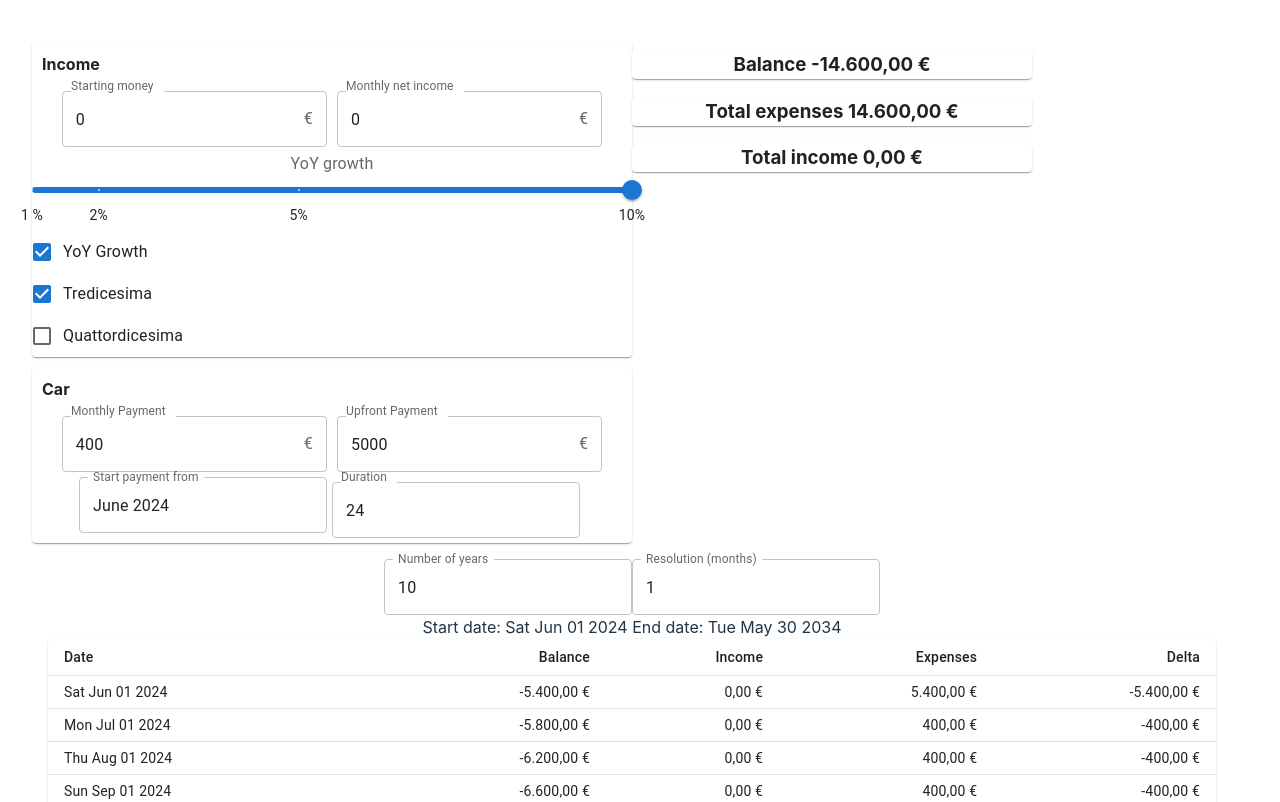
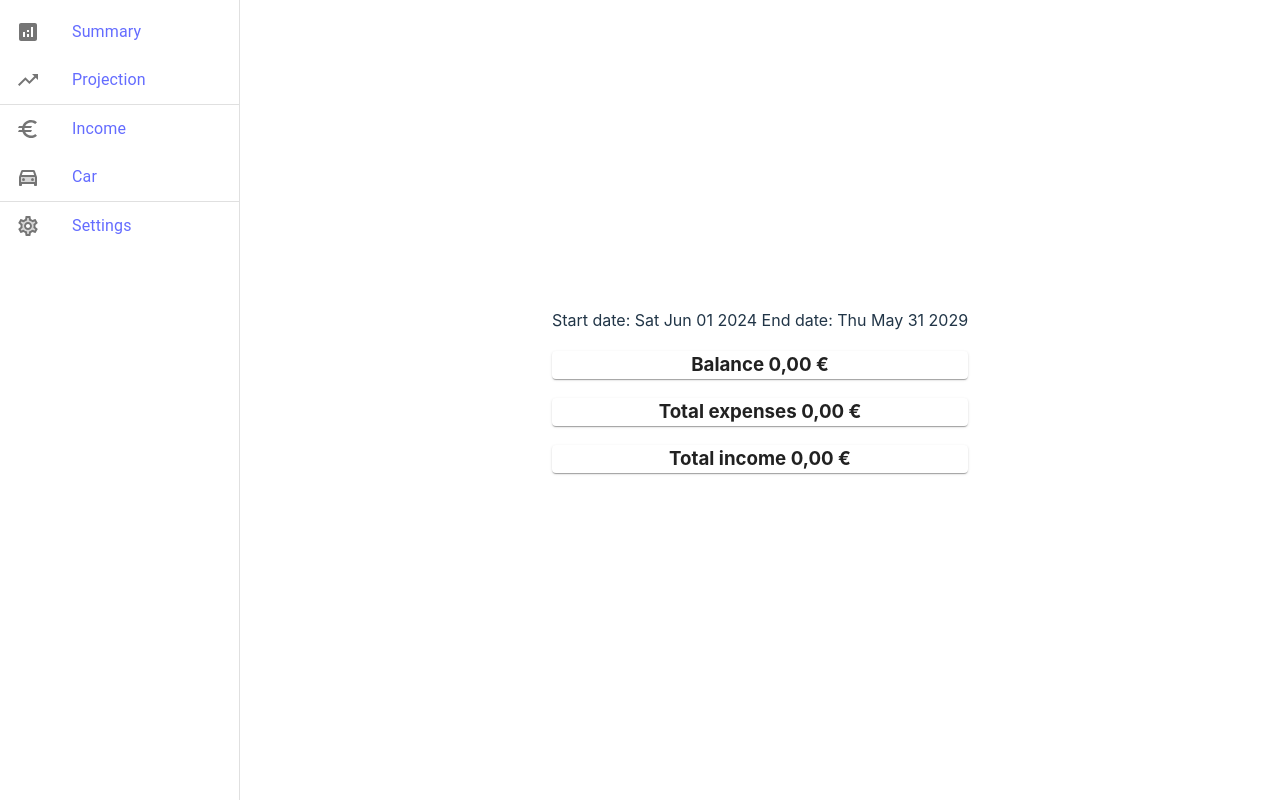
Before and after one commit to giovannibaratta/when-will-i-go-broke, a React (Vite) app: page / in a window 1280 px wide. Shown: the top 802 px of the page. Built offline with nearby package versions, Linux system fonts and the light colour scheme.

Commit message:
Add React router, refactor layout to use a drawer, move settings into dedicated component
Signed-off-by: Giovanni Baratta <bargiovi@hotmail.it>

```diff
--- a/package.json
+++ b/package.json
@@ -21,6 +21,7 @@
     "react": "^18.2.0",
     "react-dom": "^18.2.0",
     "react-redux": "^9.1.2",
+    "react-router-dom": "^6.23.1",
     "redux": "^5.0.1"
   },
   "devDependencies": {
--- a/src/App.tsx
+++ b/src/App.tsx
@@ -1,43 +1,47 @@
 import "./App.css"
 import {CarComponent} from "./components/CarComponent.tsx"
 import {CostsProjectionComponent, Report} from "./components/CostsProjectionComponent.tsx"
-import {Grid, TextField} from "@mui/material"
-import React, {useState} from "react"
+import {
+  Box,
+  Container,
+  Divider,
+  Drawer,
+  List,
+  ListItem,
+  ListItemButton,
+  ListItemIcon,
+  ListItemText
+} from "@mui/material"
 import {useAppSelector} from "./state/store.ts"
 import {getFirstDayOfNextMonthsFrom} from "./utils/date.ts"
 import {buildCarExpensesCalculator} from "./model/car.ts"
 import {SummaryComponent} from "./components/SummaryComponent.tsx"
 import {IncomeComponent} from "./components/IncomeComponent.tsx"
 import {buildIncomeCalculator, GrowthOptions} from "./model/income.ts"
+import EuroTwoToneIcon from "@mui/icons-material/EuroTwoTone"
+import DirectionsCarFilledTwoToneIcon from "@mui/icons-material/DirectionsCarFilledTwoTone"
+import TrendingUpTwoToneIcon from "@mui/icons-material/TrendingUpTwoTone"
+import {BrowserRouter, Link, Route, Routes} from "react-router-dom"
+import AnalyticsIcon from "@mui/icons-material/Analytics"
+import SettingsTwoToneIcon from "@mui/icons-material/SettingsTwoTone"
+import {SettingsComponent} from "./components/SettingsComponent.tsx"
 
-const SIMULATION_LENGTH_IN_YEARS = 10
-const SIMULATION_RESOLUTION_IN_MONTHS = 1
 const ONE_YEAR_IN_MS = 1 * 1000 * 60 * 60 * 24 * 365
 
+const DRAWER_WIDTH = 240
+
 function App() {
-  const [simulationLengthInYears, setSimulationLengthInYears] = useState(SIMULATION_LENGTH_IN_YEARS)
-  const [simulationResolutionInMonths, setSimulationResolutionInMonth] = useState(SIMULATION_RESOLUTION_IN_MONTHS)
+  const settingsState = useAppSelector(state => state.settings)
   const carState = useAppSelector(state => state.car)
   const incomeState = useAppSelector(state => state.income)
 
-  const simulationLengthOnChange = (event: React.ChangeEvent<HTMLInputElement>) => {
-    const value = event.target.value
-    const parsedValue = parseFloat(value)
-    setSimulationLengthInYears(parsedValue)
-  }
-
-  const simulationResolutionOnChange = (event: React.ChangeEvent<HTMLInputElement>) => {
-    const value = event.target.value
-    const parsedValue = parseFloat(value)
-    setSimulationResolutionInMonth(parsedValue)
-  }
 
   const records: Report[] = []
 
   const now = new Date(Date.now())
   const simulationStartDate = getFirstDayOfNextMonthsFrom(now, 1)
   let simulationCurrentDate = simulationStartDate
-  const simulationEndingDate = new Date(simulationStartDate.getTime() + (ONE_YEAR_IN_MS * simulationLengthInYears))
+  const simulationEndingDate = new Date(simulationStartDate.getTime() + (ONE_YEAR_IN_MS * settingsState.yearsOfSimulation))
 
   const carExpensesCalculator = buildCarExpensesCalculator({
     type: "CarMonthlyRateAndUpfront",
@@ -79,30 +83,95 @@ function App() {
     }
 
     records.push(record)
-    simulationCurrentDate = getFirstDayOfNextMonthsFrom(simulationCurrentDate, simulationResolutionInMonths)
+    simulationCurrentDate = getFirstDayOfNextMonthsFrom(simulationCurrentDate, settingsState.resolutionInMonths)
   }
 
   return (
-    <>
-      <Grid container spacing={2} padding={2}>
-        <Grid xs={6}>
-          <IncomeComponent />
-          <CarComponent disabled={false} />
+    <BrowserRouter>
+      <Box sx={{display: "flex"}}>
+        <Drawer
+          sx={{
+            width: DRAWER_WIDTH,
+            flexShrink: 0,
+            "& .MuiDrawer-paper": {
+              width: DRAWER_WIDTH,
+              boxSizing: "border-box"
+            }
+          }}
+          variant="permanent"
+          anchor="left"
+        >
+          <List>
+            <ListItem key={"Summary"} disablePadding>
+              <Link to="/">
+                <ListItemButton>
+                  <ListItemIcon>
+                    <AnalyticsIcon />
+                  </ListItemIcon>
+                  <ListItemText primary={"Summary"} />
+                </ListItemButton>
+              </Link>
+            </ListItem>
+            <ListItem key={"Projection"} disablePadding>
+              <Link to="/projection">
+                <ListItemButton>
+                  <ListItemIcon>
+                    <TrendingUpTwoToneIcon />
+                  </ListItemIcon>
+                  <ListItemText primary={"Projection"} />
+                </ListItemButton>
+              </Link>
+            </ListItem>
+            <Divider />
+            <ListItem key={"Income"} disablePadding>
+              <Link to="/income">
+                <ListItemButton>
+                  <ListItemIcon>
+                    <EuroTwoToneIcon />
+                  </ListItemIcon>
+                  <ListItemText primary={"Income"} />
+                </ListItemButton>
+              </Link>
+            </ListItem>
+            <ListItem key={"Car"} disablePadding>
+              <Link to="/car">
+                <ListItemButton>
+                  <ListItemIcon>
+                    <DirectionsCarFilledTwoToneIcon />
+                  </ListItemIcon>
+                  <ListItemText primary={"Car"} />
+                </ListItemButton>
+              </Link>
+            </ListItem>
+            <Divider />
+            <ListItem key={"Settings"} disablePadding>
+              <Link to="/settings">
+                <ListItemButton>
+                  <ListItemIcon>
+                    <SettingsTwoToneIcon />
+                  </ListItemIcon>
+                  <ListItemText primary={"Settings"} />
+                </ListItemButton>
+              </Link>
+            </ListItem>
 
-        </Grid>
-        <Grid xs={4}>
-          <SummaryComponent records={records} />
-        </Grid>
-        <Grid xs={12} padding={2}>
-          <TextField label={"Number of years"} defaultValue={simulationLengthInYears} type={"number"}
-                     onChange={simulationLengthOnChange} />
-          <TextField label={"Resolution (months)"} defaultValue={simulationResolutionInMonths} type={"number"}
-                     onChange={simulationResolutionOnChange} />
-          <div>Start date: {simulationStartDate.toDateString()} End date: {simulationEndingDate.toDateString()}</div>
-          <CostsProjectionComponent data={records} />
-        </Grid>
-      </Grid>
-    </>
+          </List>
+        </Drawer>
+
+        <Container maxWidth="xl">
+
+          <Routes>
+            <Route path="/" element={<SummaryComponent simulationStartDate={simulationStartDate}
+                                                       simulationEndingDate={simulationEndingDate}
+                                                       records={records} />} />
+            <Route path="/projection" element={<CostsProjectionComponent data={records} />} />
+            <Route path="/income" element={<IncomeComponent />} />
+            <Route path="/car" element={<CarComponent disabled={false} />} />
+            <Route path="/settings" element={<SettingsComponent />} />
+          </Routes>
+        </Container>
+      </Box>
+    </BrowserRouter>
   )
 }
 
--- a/src/components/SummaryComponent.tsx
+++ b/src/components/SummaryComponent.tsx
@@ -4,12 +4,14 @@ import React from "react"
 import {formatNumberToEuro} from "../utils/print.ts"
 
 export interface SummaryComponentProps {
+  simulationStartDate: Date,
+  simulationEndingDate: Date,
   records: ReadonlyArray<Report>
 }
 
 export const SummaryComponent: React.FC<SummaryComponentProps> = (props: SummaryComponentProps) => {
 
-  const {records} = props
+  const {records, simulationEndingDate, simulationStartDate} = props
 
   const summary = records.reduce<{
     readonly totalExpenses: number,
@@ -26,6 +28,8 @@ export const SummaryComponent: React.FC<SummaryComponentProps> = (props: Summary
 
   return (
     <>
+      <div>Start date: {simulationStartDate.toDateString()} End
+        date: {simulationEndingDate.toDateString()}</div>
       <Paper>
         <h3>Balance {formatNumberToEuro(balance)}</h3>
       </Paper>
```
Also changed, not shown: 1 other file (tests, documents, lock files or other folders).
